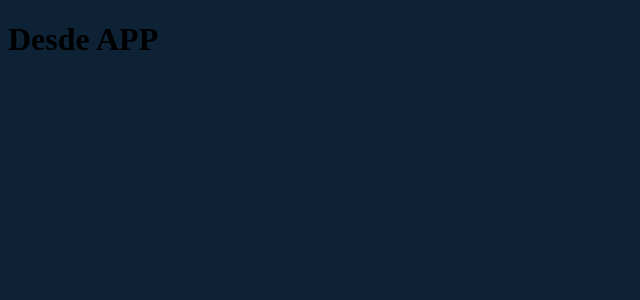
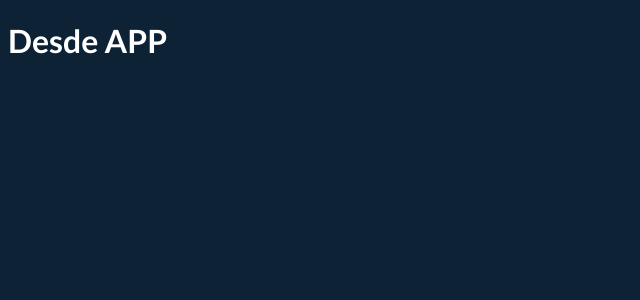
Before and after one commit to PeterGabrielVE/cripto-react, a React (Vite) app: page / in a window 1280 px wide. Shown: the top 300 px of the page, without its empty margins (0-640 px from the left). Built offline with nearby package versions, Linux system fonts and the light colour scheme.

Commit message:
styeled components

```diff
--- a/package.json
+++ b/package.json
@@ -10,6 +10,8 @@
     "preview": "vite preview"
   },
   "dependencies": {
+    "@emotion/react": "^11.11.1",
+    "@emotion/styled": "^11.11.0",
     "react": "^18.2.0",
     "react-dom": "^18.2.0"
   },
--- a/src/App.jsx
+++ b/src/App.jsx
@@ -1,11 +1,19 @@
+/* eslint-disable no-unused-vars */
+
 import { useState } from 'react'
+import styled from '@emotion/styled'
 
+
+const Heading = styled.h1`
+            font-family: 'Lato', sans-serif;
+            color: #FFF
+`
 
 function App() {
 
   return (
     <>
-      <h1>Desde APP</h1>
+      <Heading>Desde APP</Heading>
     </>
   )
 }
```
Also changed, not shown: src/img/imagen-criptos.png (added), 1 other file (tests, documents, lock files or other folders).
